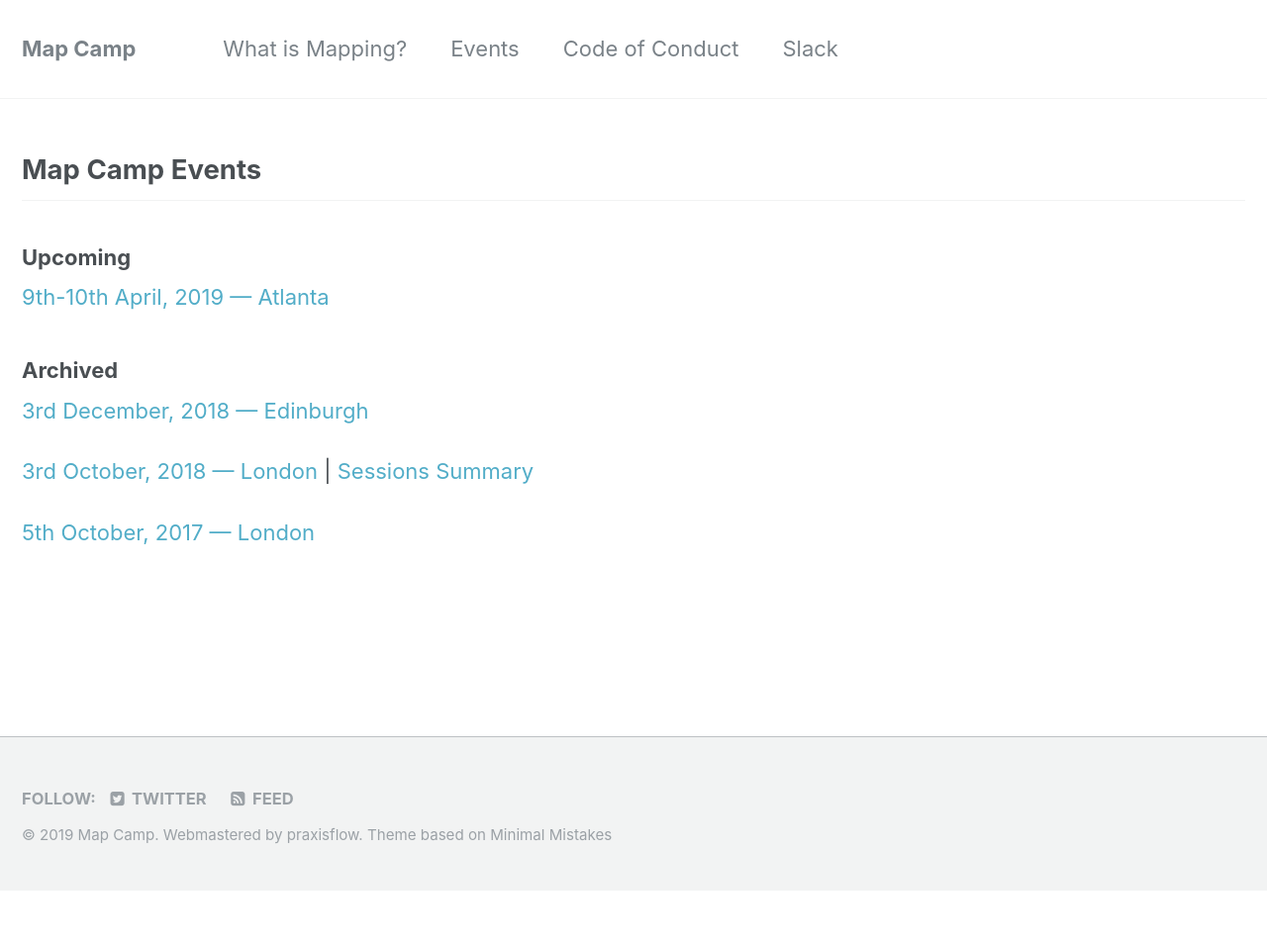
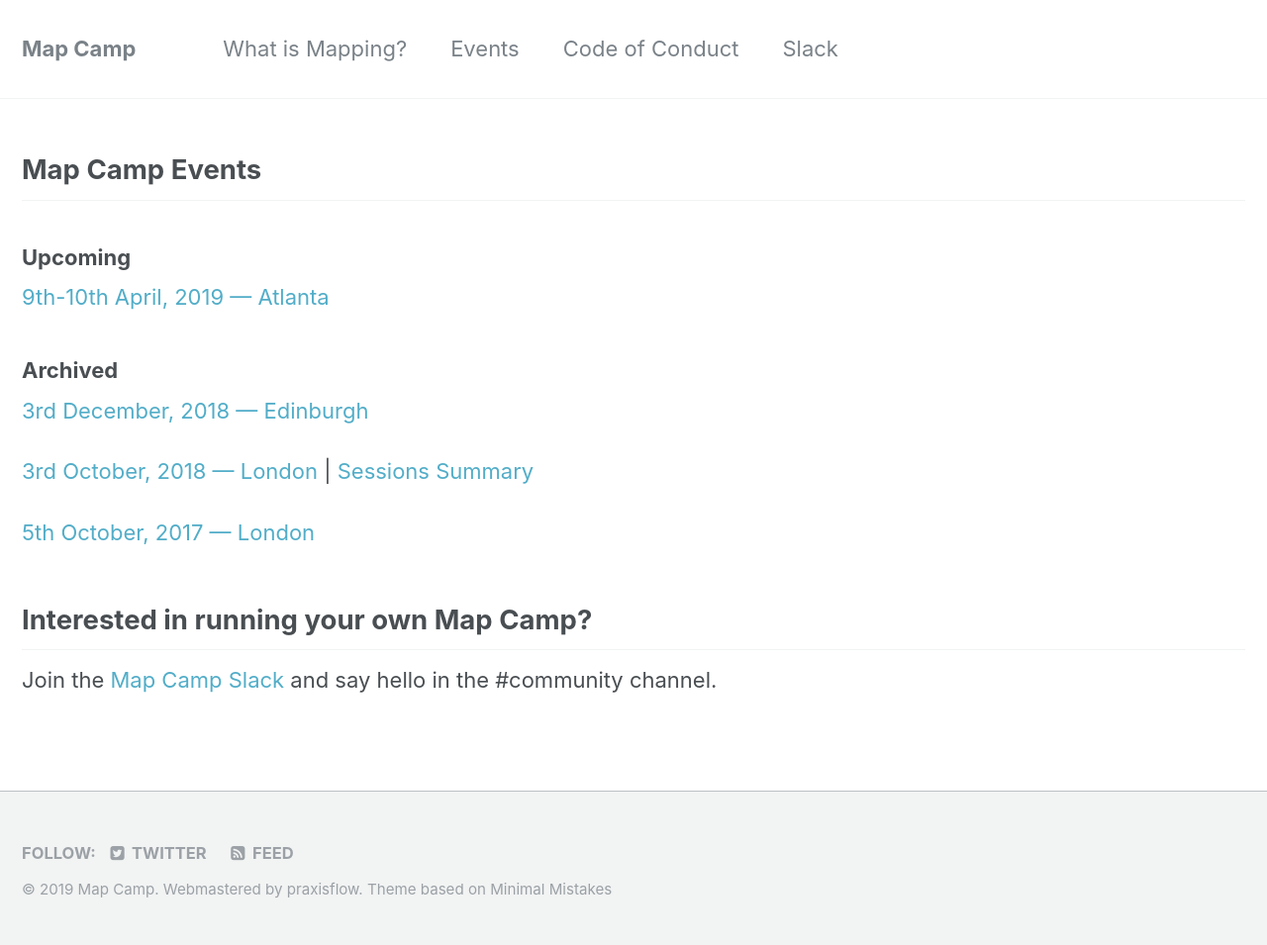
Before and after one commit to mapcampcommittee/mapcampcommittee.github.io, a Jekyll site: the page built from _pages/events.html, in a window 1280 px wide. Shown: the whole page at 99% size. Built offline with Jekyll 4.4.1, drawn with Linux system fonts in a browser that asks for light colours; before the commit the page ends 900 px from its top, so only the background shows below that.

Commit message:
Update events.html

```diff
--- a/_pages/events.html
+++ b/_pages/events.html
@@ -13,3 +13,6 @@ classes:
 <p><a href="/_pages/2018-10-03_London/">3rd October, 2018 — London</a>
     | <a href="https://community.wardleymaps.com/t/map-camp-london-2018/196">Sessions Summary</a></p>
 <p><a href="/_pages/2017-10-05_London/">5th October, 2017 — London</a></p>
+
+<h2>Interested in running your own Map Camp?</h2>
+<p>Join the <a href="https://map-camp-slack-invite.herokuapp.com/">Map Camp Slack</a> and say hello in the #community channel.</p>
```
